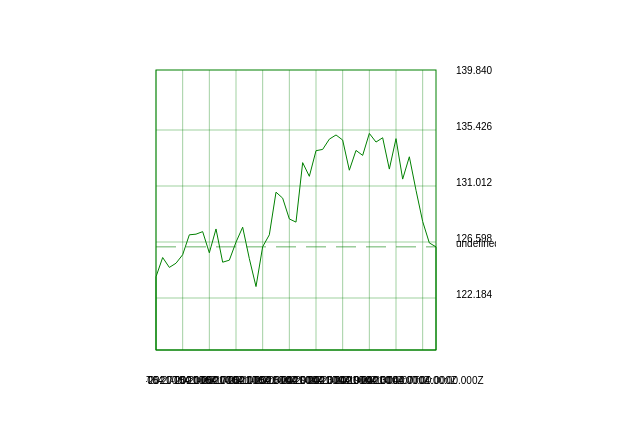
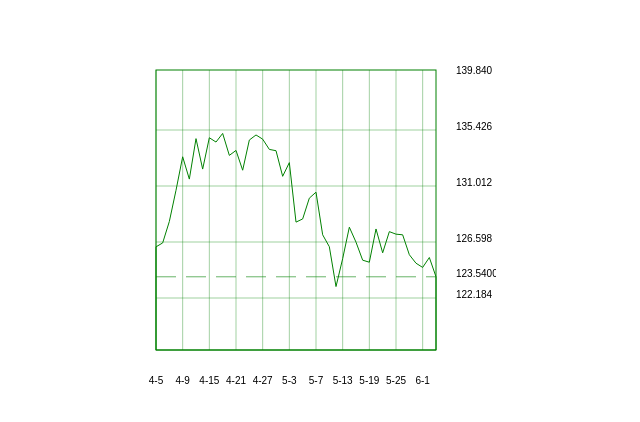
Before and after one commit to elrion018/invesing-graph, a Vue app: page / in a window 1280 px wide. Shown: the top 422 px of the page, without its empty margins (319-959 px from the left). Built offline with nearby package versions, Linux system fonts and the light colour scheme.

Commit message:
[feature] 성능을 위해 순회메서드 걷어내는 리팩토링

```diff
--- a/src/components/LineGraph.vue
+++ b/src/components/LineGraph.vue
@@ -149,7 +149,7 @@ export default {
     },
 
     currentValue() {
-      return this.data[this.endIndex][1];
+      return this.data[this.endIndex].close;
     },
   },
 
@@ -275,7 +275,8 @@ export default {
     drawVerticalLines() {
       this.ctx.globalAlpha = 0.2;
 
-      this.timeData.forEach(([time, index]) => {
+      for (let i = 0; i < this.timeData.length; i++) {
+        let index = this.timeData[i][1];
         this.ctx.beginPath();
         this.ctx.moveTo(
           this.graphBoxMargin + this.unitWidth * (index - this.startIndex),
@@ -287,15 +288,13 @@ export default {
         );
         this.ctx.closePath();
         this.ctx.stroke();
-        console.log(time);
-      });
+      }
 
       this.ctx.globalAlpha = 1.0;
     },
     drawSelectedLine() {
       if (this.selectedIndex !== null) {
         // X 축
-        // console.log(this.selectedIndex);
         this.ctx.beginPath();
         this.ctx.moveTo(
           this.graphBoxMargin,
@@ -498,6 +497,7 @@ export default {
   created() {
     this.startIndex = 0;
     this.endIndex = this.data.length - 1;
+    this.data.reverse();
 
     console.log(this.data);
   },
--- a/src/components/XAxis.vue
+++ b/src/components/XAxis.vue
@@ -51,15 +51,19 @@ export default {
 
   methods: {
     writeXAxis() {
-      this.timeData.forEach(([time, index]) => {
+      for (let i = 0; i < this.timeData.length; i++) {
+        let [time, index] = this.timeData[i];
+        time = new Date(time);
+        let displayedTime = `${time.getMonth() + 1}-${time.getDate()}`;
+
         this.ctx.fillText(
-          `${time}`,
+          displayedTime,
           this.graphBoxMargin +
             this.unitWidth * (index - this.startIndex) -
-            this.ctx.measureText(`${time}`).width / 2,
+            this.ctx.measureText(displayedTime).width / 2,
           20
         );
-      });
+      }
     },
   },
 
```
